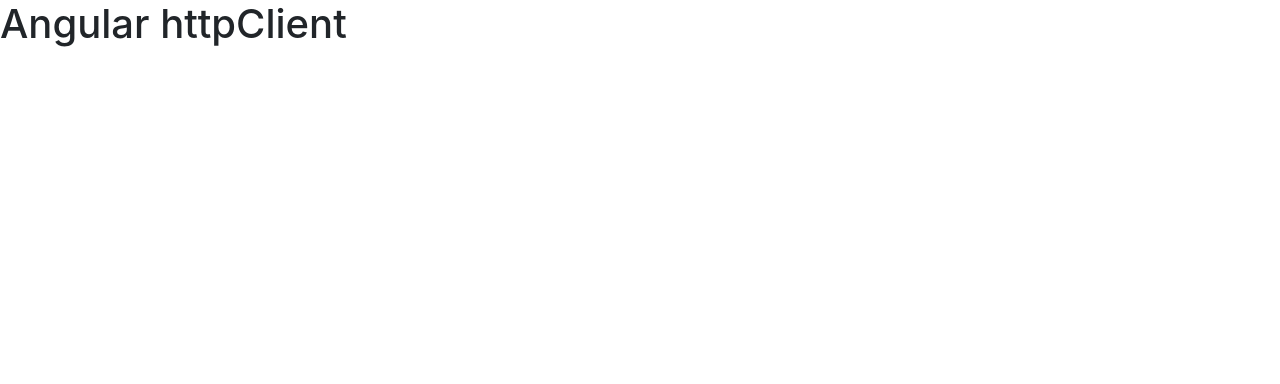
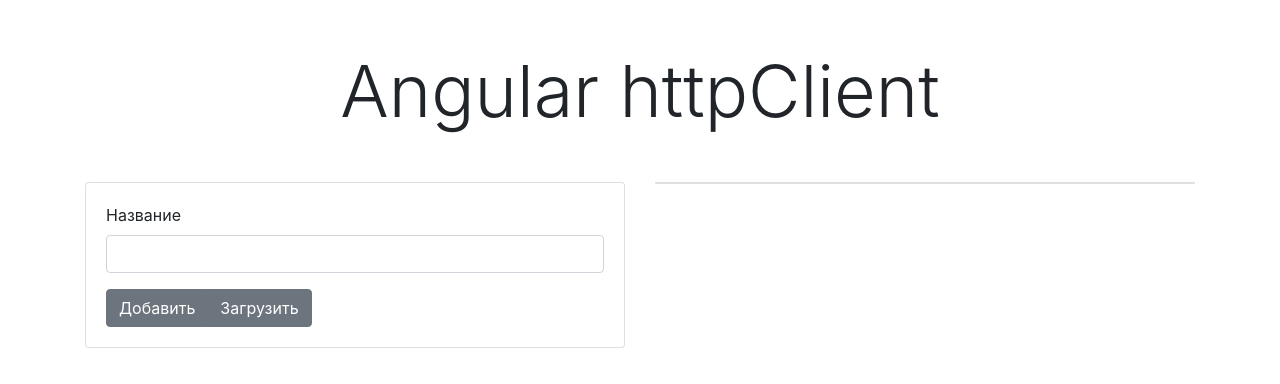
Before and after one commit to DjailinVasu/learn-angular-http-client, an Angular app: page / in a window 1280 px wide. Shown: the top 384 px of the page. Built offline with nearby package versions, Linux system fonts and the light colour scheme.

Commit message:
Стартовая разметка

```diff
--- a/src/app/app.component.html
+++ b/src/app/app.component.html
@@ -1,2 +1,33 @@
+<section class="container pt-5">
+  <h1 class="display-3 text-center">{{ title }}</h1>
 
-<h1 class="display"> {{title}} </h1>
+  <section class="mt-5">
+    <div class="row">
+      <div class="col-12 col-md-6">
+        <div class="card">
+          <div class="card-body">
+            <!-- <h5 class="card-title">Title</h5> -->
+
+            <div class="form-group">
+              <label for="name">Название</label>
+              <input id="name" class="form-control" type="name" name="name" />
+            </div>
+
+            <div class="btn-group">
+              <button type="button" class="btn btn-secondary">Добавить</button>
+              <button type="button" class="btn btn-secondary">Загрузить</button>
+            </div>
+          </div>
+        </div>
+      </div>
+
+      <div class="col-12 col-md-6">
+        <div class="card">
+          <div class="list-group">
+
+          </div>
+        </div>
+      </div>
+    </div>
+  </section>
+</section>
```
